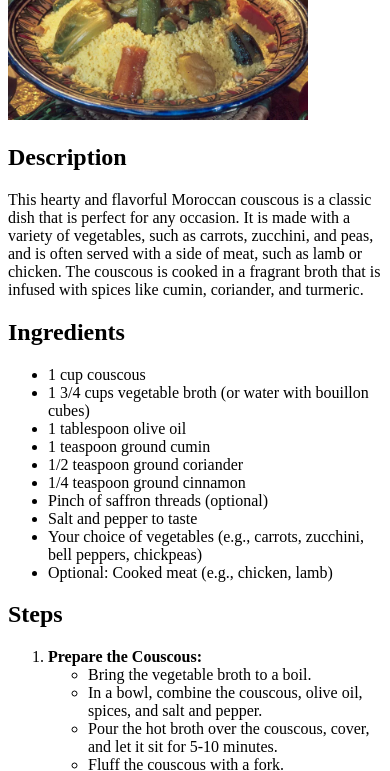
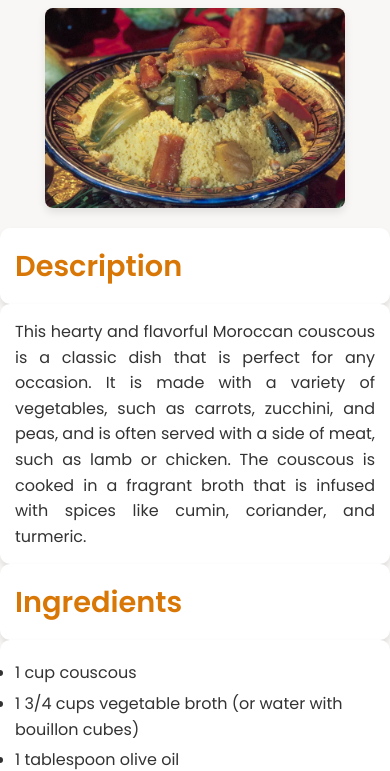
Before and after one commit to MohammedElHamraoui/odin-recipes, a plain HTML site: page recipes/couscous.html in a window 390 px wide. Shown: the part 160-931 px from the top of the page. Drawn offline with Linux system fonts and the light colour scheme.

Commit message:
Adding Basic CSS
Features of the Style

    Modern Font: Uses "Poppins" for a clean, modern look.
    Responsive Layout: Images and content adapt to various screen sizes.
    Focus on Readability: Ample spacing and text alignment for clarity.
    Visual Appeal: Rounded corners, shadow effects, and warm colors
    inspired by Moroccan cuisine.

```diff
--- a/recipes/couscous.html
+++ b/recipes/couscous.html
@@ -3,6 +3,14 @@
   <head>
     <meta charset="UTF-8" />
     <meta name="viewport" content="width=device-width, initial-scale=1.0" />
+    <!-- Google Font -->
+    <link
+      href="https://fonts.googleapis.com/css2?family=Poppins:wght@400;600&display=swap"
+      rel="stylesheet"
+    />
+
+    <!-- Custom CSS -->
+    <link rel="stylesheet" href="../styles/receipe.css" />
     <title>Couscous</title>
   </head>
   <body>
--- /dev/null
+++ b/styles/receipe.css
@@ -0,0 +1,74 @@
+/* General Reset */
+body {
+  margin: 0;
+  padding: 0;
+  font-family: "Poppins", Arial, sans-serif; /* Modern font with fallback */
+  line-height: 1.6;
+  background-color: #f9f7f5; /* Light neutral background */
+  color: #333; /* Dark gray text for readability */
+}
+
+/* Header Styling */
+h1 {
+  font-size: 2.5rem;
+  text-align: center;
+  color: #d97706; /* Warm orange tone for Moroccan feel */
+  margin: 20px 0;
+}
+
+h2 {
+  font-size: 1.8rem;
+  color: #d97706;
+  margin-top: 30px;
+  margin-bottom: 15px;
+}
+
+/* Image Styling */
+img {
+  display: block;
+  margin: 20px auto;
+  border-radius: 8px;
+  box-shadow: 0 4px 8px rgba(0, 0, 0, 0.1);
+  width: 90%; /* Adjusts for responsive layout */
+  max-width: 300px; /* Ensures consistent max size */
+}
+
+/* Paragraph Styling */
+p {
+  text-align: justify;
+  padding: 0 15px;
+}
+
+/* List Styling */
+ul,
+ol {
+  padding: 0 30px;
+  margin: 10px 0;
+}
+
+li {
+  margin: 5px 0;
+}
+
+/* Highlighted Steps */
+strong {
+  color: #d97706; /* Matches header color for emphasis */
+}
+
+/* Box for Recipe Content */
+body > *:not(h1):not(img) {
+  margin: 0 auto;
+  max-width: 600px; /* Keeps content well-contained */
+  background: #fff;
+  padding: 15px;
+  border-radius: 10px;
+  box-shadow: 0 4px 6px rgba(0, 0, 0, 0.1);
+}
+
+/* Footer Attribution */
+footer {
+  text-align: center;
+  margin: 30px 0;
+  font-size: 0.9rem;
+  color: #666;
+}
--- /dev/null
+++ b/styles/style.css
@@ -0,0 +1,46 @@
+/* General body styles */
+body {
+  font-family: 'Poppins', Arial, sans-serif; /* Clean, modern font */
+  background-color: #f9f9f9; /* Light background for readability */
+  color: #333; /* Neutral text color */
+  text-align: center; /* Center-align all text */
+  margin: 0;
+  padding: 0;
+}
+
+/* Style the heading */
+h1 {
+  font-size: 2.5rem; /* Larger size for prominence */
+  color: #006400; /* Dark green to reflect Moroccan style */
+  margin-top: 2rem;
+}
+
+/* Style the navigation list */
+ul {
+  list-style: none; /* Remove bullets */
+  padding: 0;
+  margin: 2rem 0; /* Add spacing between list and other elements */
+}
+
+/* Style individual list items */
+ul li {
+  margin: 1rem 0; /* Spacing between each link */
+}
+
+/* Style the links */
+ul li a {
+  text-decoration: none; /* Remove underline */
+  color: #0056b3; /* Calm blue for links */
+  font-size: 1.2rem; /* Slightly larger text */
+  padding: 0.5rem 1rem; /* Add padding for clickable area */
+  border: 2px solid transparent; /* Invisible border for hover effect */
+  transition: all 0.3s ease; /* Smooth hover animations */
+}
+
+/* Hover effect for links */
+ul li a:hover {
+  color: white; /* White text on hover */
+  background-color: #0056b3; /* Blue background on hover */
+  border: 2px solid #0056b3; /* Visible border on hover */
+  border-radius: 5px; /* Rounded corners */
+}
```
Also changed, not shown: index.html (+8 -0 lines), recipes/kefta.html (+8 -0 lines), recipes/tagine.html (+8 -0 lines).
